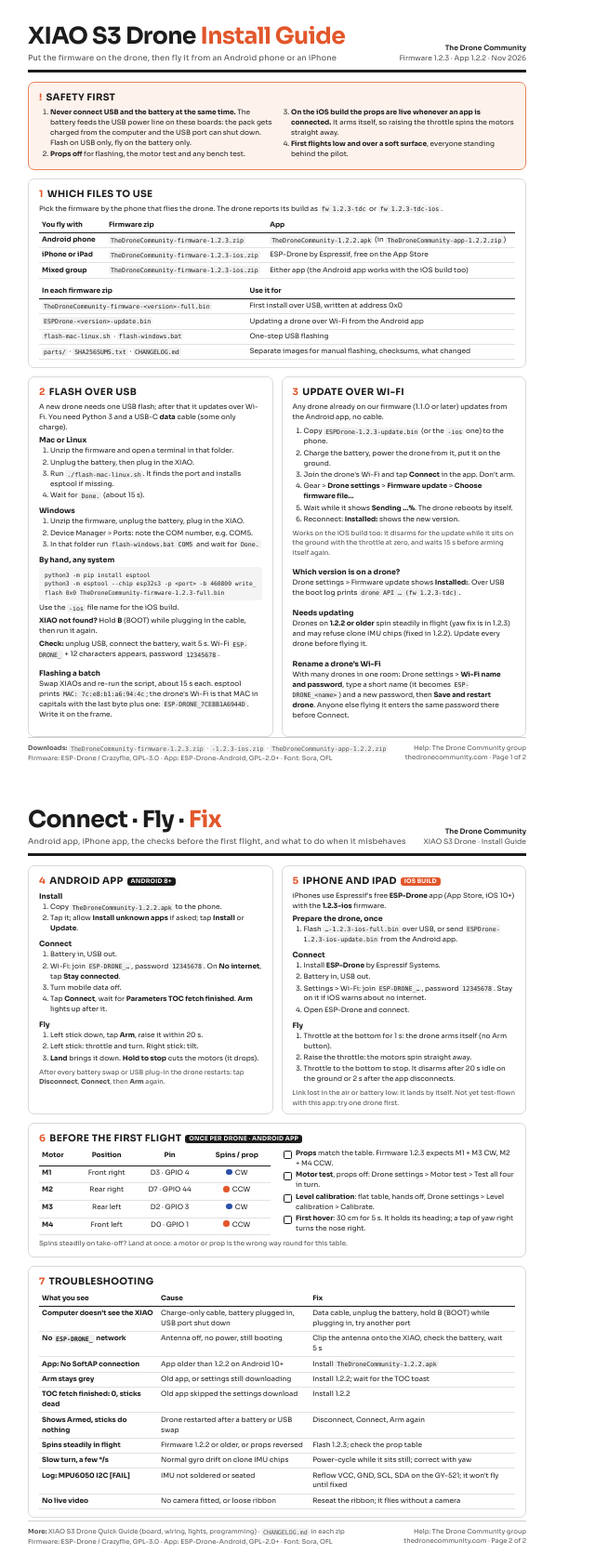
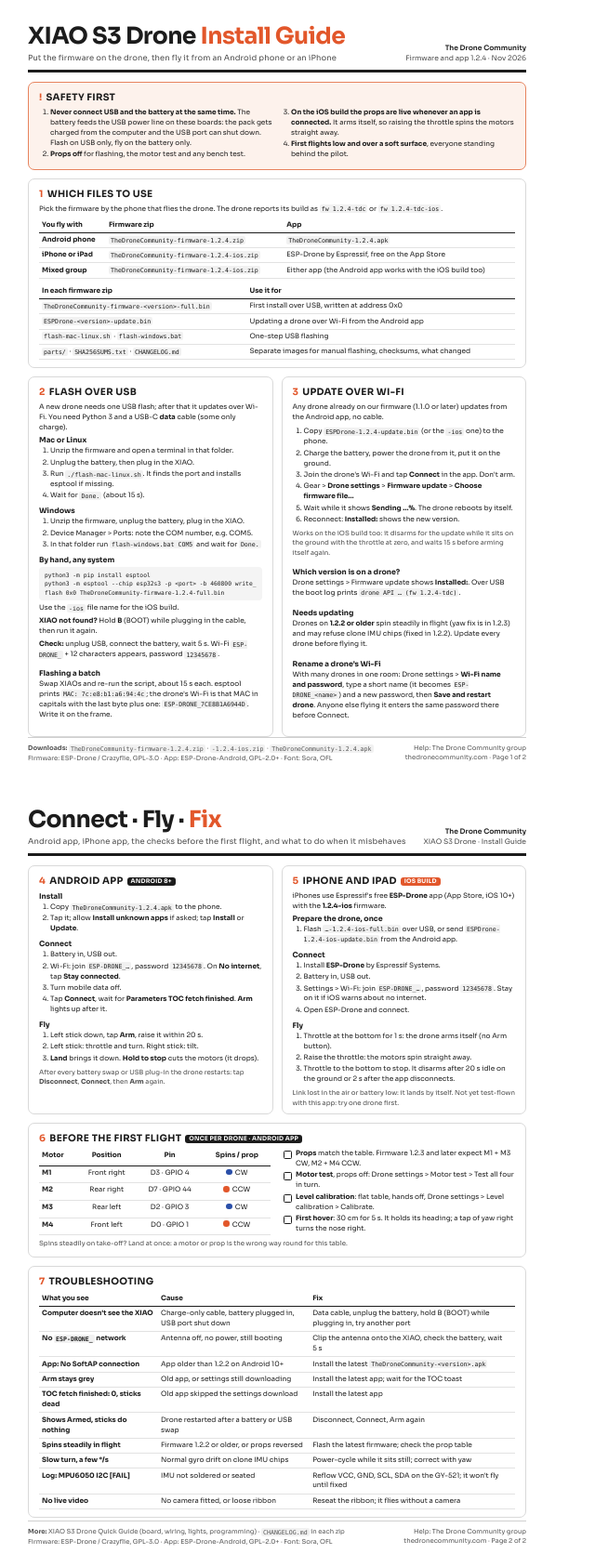
Before and after one commit to AmeyaUpalanchi/xiao-s3-drone, a plain HTML site: page docs/install-guide/install-guide.html in a window 1280 px wide. Shown: the whole page at 93% size, without its empty margins (0-640 px from the left). Drawn offline with Linux system fonts and the light colour scheme.

Commit message:
Fix issues found by testing the guide from a fresh clone
- README: drop 'idf.py set-target' (it reset HTTPD_MAX_URI_LEN to 64); note that the
  terminal app build needs ANDROID_HOME; name the exact release files
- sdkconfig.defaults.esp32s3: HTTPD_MAX_URI_LEN 512, matching the shipped sdkconfig
- package-release.sh: build the iOS variant too and write separate firmware zips,
  the APK and a combined package with both guides; check the version string first
- App versionName 1.2.4 so app and firmware share one version
- Install guide: 1.2.4 file names

```diff
--- a/docs/install-guide/install-guide.html
+++ b/docs/install-guide/install-guide.html
@@ -61,7 +61,7 @@ footer .rt { text-align: right; }
       <h1>XIAO S3 Drone <em>Install Guide</em></h1>
       <p class="sub">Put the firmware on the drone, then fly it from an Android phone or an iPhone</p>
     </div>
-    <div class="org"><b>The Drone Community</b><br>Firmware 1.2.3 · App 1.2.2 · Nov 2026</div>
+    <div class="org"><b>The Drone Community</b><br>Firmware and app 1.2.4 · Nov 2026</div>
   </header>
 
   <div class="grid" style="top:88px">
@@ -77,12 +77,12 @@ footer .rt { text-align: right; }
 
     <div class="panel full">
       <h2><i>1</i>Which files to use</h2>
-      <p>Pick the firmware by the phone that flies the drone. The drone reports its build as <code>fw 1.2.3-tdc</code> or <code>fw 1.2.3-tdc-ios</code>.</p>
+      <p>Pick the firmware by the phone that flies the drone. The drone reports its build as <code>fw 1.2.4-tdc</code> or <code>fw 1.2.4-tdc-ios</code>.</p>
       <table class="files" style="margin-top:4px">
         <tr><th>You fly with</th><th>Firmware zip</th><th>App</th></tr>
-        <tr><td>Android phone</td><td><code>TheDroneCommunity-firmware-1.2.3.zip</code></td><td><code>TheDroneCommunity-1.2.2.apk</code> (in <code>TheDroneCommunity-app-1.2.2.zip</code>)</td></tr>
-        <tr><td>iPhone or iPad</td><td><code>TheDroneCommunity-firmware-1.2.3-ios.zip</code></td><td>ESP-Drone by Espressif, free on the App Store</td></tr>
-        <tr><td>Mixed group</td><td><code>TheDroneCommunity-firmware-1.2.3-ios.zip</code></td><td>Either app (the Android app works with the iOS build too)</td></tr>
+        <tr><td>Android phone</td><td><code>TheDroneCommunity-firmware-1.2.4.zip</code></td><td><code>TheDroneCommunity-1.2.4.apk</code></td></tr>
+        <tr><td>iPhone or iPad</td><td><code>TheDroneCommunity-firmware-1.2.4-ios.zip</code></td><td>ESP-Drone by Espressif, free on the App Store</td></tr>
+        <tr><td>Mixed group</td><td><code>TheDroneCommunity-firmware-1.2.4-ios.zip</code></td><td>Either app (the Android app works with the iOS build too)</td></tr>
       </table>
       <table style="margin-top:6px">
         <tr><th>In each firmware zip</th><th>Use it for</th></tr>
@@ -111,7 +111,7 @@ footer .rt { text-align: right; }
       </ol>
       <h3>By hand, any system</h3>
 <pre>python3 -m pip install esptool
-python3 -m esptool --chip esp32s3 -p &lt;port&gt; -b 460800 write_flash 0x0 TheDroneCommunity-firmware-1.2.3-full.bin</pre>
+python3 -m esptool --chip esp32s3 -p &lt;port&gt; -b 460800 write_flash 0x0 TheDroneCommunity-firmware-1.2.4-full.bin</pre>
       <p>Use the <code>-ios</code> file name for the iOS build.</p>
       <p><b>XIAO not found?</b> Hold <b>B</b> (BOOT) while plugging in the cable, then run it again.</p>
       <p><b>Check:</b> unplug USB, connect the battery, wait 5&nbsp;s. Wi-Fi <code>ESP-DRONE_</code> + 12 characters appears, password <code>12345678</code>.</p>
@@ -123,7 +123,7 @@ python3 -m esptool --chip esp32s3 -p &lt;port&gt; -b 460800 write_flash 0x0 TheD
       <h2><i>3</i>Update over Wi-Fi</h2>
       <p>Any drone already on our firmware (1.1.0 or later) updates from the Android app, no cable.</p>
       <ol style="margin-top:4px">
-        <li>Copy <code>ESPDrone-1.2.3-update.bin</code> (or the <code>-ios</code> one) to the phone.</li>
+        <li>Copy <code>ESPDrone-1.2.4-update.bin</code> (or the <code>-ios</code> one) to the phone.</li>
         <li>Charge the battery, power the drone from it, put it on the ground.</li>
         <li>Join the drone's Wi-Fi and tap <b>Connect</b> in the app. Don't arm.</li>
         <li>Gear &gt; <b>Drone settings</b> &gt; <b>Firmware update</b> &gt; <b>Choose firmware file…</b></li>
@@ -132,7 +132,7 @@ python3 -m esptool --chip esp32s3 -p &lt;port&gt; -b 460800 write_flash 0x0 TheD
       </ol>
       <p class="note">Works on the iOS build too: it disarms for the update while it sits on the ground with the throttle at zero, and waits 15&nbsp;s before arming itself again.</p>
       <h3 style="margin-top:10px">Which version is on a drone?</h3>
-      <p>Drone settings &gt; Firmware update shows <b>Installed:</b>. Over USB the boot log prints <code>drone API … (fw 1.2.3-tdc)</code>.</p>
+      <p>Drone settings &gt; Firmware update shows <b>Installed:</b>. Over USB the boot log prints <code>drone API … (fw 1.2.4-tdc)</code>.</p>
       <h3 style="margin-top:10px">Needs updating</h3>
       <p>Drones on <b>1.2.2 or older</b> spin steadily in flight (yaw fix is in 1.2.3) and may refuse clone IMU chips (fixed in 1.2.2). Update every drone before flying it.</p>
       <h3 style="margin-top:10px">Rename a drone's Wi-Fi</h3>
@@ -141,7 +141,7 @@ python3 -m esptool --chip esp32s3 -p &lt;port&gt; -b 460800 write_flash 0x0 TheD
   </div>
 
   <footer>
-    <span><b>Downloads:</b> <code>TheDroneCommunity-firmware-1.2.3.zip</code> · <code>-1.2.3-ios.zip</code> · <code>TheDroneCommunity-app-1.2.2.zip</code><br>Firmware: ESP-Drone / Crazyflie, GPL-3.0 · App: ESP-Drone-Android, GPL-2.0+ · Font: Sora, OFL</span>
+    <span><b>Downloads:</b> <code>TheDroneCommunity-firmware-1.2.4.zip</code> · <code>-1.2.4-ios.zip</code> · <code>TheDroneCommunity-1.2.4.apk</code><br>Firmware: ESP-Drone / Crazyflie, GPL-3.0 · App: ESP-Drone-Android, GPL-2.0+ · Font: Sora, OFL</span>
     <span class="rt">Help: The Drone Community group<br>thedronecommunity.com · Page 1 of 2</span>
   </footer>
 </section>
@@ -160,7 +160,7 @@ python3 -m esptool --chip esp32s3 -p &lt;port&gt; -b 460800 write_flash 0x0 TheD
       <h2><i>4</i>Android app<span class="tag dark">Android 8+</span></h2>
       <h3>Install</h3>
       <ol>
-        <li>Copy <code>TheDroneCommunity-1.2.2.apk</code> to the phone.</li>
+        <li>Copy <code>TheDroneCommunity-1.2.4.apk</code> to the phone.</li>
         <li>Tap it; allow <b>Install unknown apps</b> if asked; tap <b>Install</b> or <b>Update</b>.</li>
       </ol>
       <h3>Connect</h3>
@@ -181,10 +181,10 @@ python3 -m esptool --chip esp32s3 -p &lt;port&gt; -b 460800 write_flash 0x0 TheD
 
     <div class="panel" style="height:268px">
       <h2><i>5</i>iPhone and iPad<span class="tag">iOS build</span></h2>
-      <p>iPhones use Espressif's free <b>ESP-Drone</b> app (App Store, iOS 10+) with the <b>1.2.3-ios</b> firmware.</p>
+      <p>iPhones use Espressif's free <b>ESP-Drone</b> app (App Store, iOS 10+) with the <b>1.2.4-ios</b> firmware.</p>
       <h3>Prepare the drone, once</h3>
       <ol>
-        <li>Flash <code>…-1.2.3-ios-full.bin</code> over USB, or send <code>ESPDrone-1.2.3-ios-update.bin</code> from the Android app.</li>
+        <li>Flash <code>…-1.2.4-ios-full.bin</code> over USB, or send <code>ESPDrone-1.2.4-ios-update.bin</code> from the Android app.</li>
       </ol>
       <h3>Connect</h3>
       <ol>
@@ -213,7 +213,7 @@ python3 -m esptool --chip esp32s3 -p &lt;port&gt; -b 460800 write_flash 0x0 TheD
           <tr><td><b>M4</b></td><td>Front left</td><td>D0 · GPIO 1</td><td><s class="dot ccw"></s>CCW</td></tr>
         </table>
         <ul class="check">
-          <li><b>Props</b> match the table. Firmware 1.2.3 expects M1 + M3 CW, M2 + M4 CCW.</li>
+          <li><b>Props</b> match the table. Firmware 1.2.3 and later expect M1 + M3 CW, M2 + M4 CCW.</li>
           <li><b>Motor test</b>, props off: Drone settings &gt; Motor test &gt; Test all four in turn.</li>
           <li><b>Level calibration</b>: flat table, hands off, Drone settings &gt; Level calibration &gt; Calibrate.</li>
           <li><b>First hover</b>: 30&nbsp;cm for 5&nbsp;s. It holds its heading; a tap of yaw right turns the nose right.</li>
@@ -228,11 +228,11 @@ python3 -m esptool --chip esp32s3 -p &lt;port&gt; -b 460800 write_flash 0x0 TheD
         <tr><th>What you see</th><th>Cause</th><th>Fix</th></tr>
         <tr><td>Computer doesn't see the XIAO</td><td>Charge-only cable, battery plugged in, USB port shut down</td><td>Data cable, unplug the battery, hold B (BOOT) while plugging in, try another port</td></tr>
         <tr><td>No <code>ESP-DRONE_</code> network</td><td>Antenna off, no power, still booting</td><td>Clip the antenna onto the XIAO, check the battery, wait 5&nbsp;s</td></tr>
-        <tr><td>App: No SoftAP connection</td><td>App older than 1.2.2 on Android 10+</td><td>Install <code>TheDroneCommunity-1.2.2.apk</code></td></tr>
-        <tr><td>Arm stays grey</td><td>Old app, or settings still downloading</td><td>Install 1.2.2; wait for the TOC toast</td></tr>
-        <tr><td>TOC fetch finished: 0, sticks dead</td><td>Old app skipped the settings download</td><td>Install 1.2.2</td></tr>
+        <tr><td>App: No SoftAP connection</td><td>App older than 1.2.2 on Android 10+</td><td>Install the latest <code>TheDroneCommunity-&lt;version&gt;.apk</code></td></tr>
+        <tr><td>Arm stays grey</td><td>Old app, or settings still downloading</td><td>Install the latest app; wait for the TOC toast</td></tr>
+        <tr><td>TOC fetch finished: 0, sticks dead</td><td>Old app skipped the settings download</td><td>Install the latest app</td></tr>
         <tr><td>Shows Armed, sticks do nothing</td><td>Drone restarted after a battery or USB swap</td><td>Disconnect, Connect, Arm again</td></tr>
-        <tr><td>Spins steadily in flight</td><td>Firmware 1.2.2 or older, or props reversed</td><td>Flash 1.2.3; check the prop table</td></tr>
+        <tr><td>Spins steadily in flight</td><td>Firmware 1.2.2 or older, or props reversed</td><td>Flash the latest firmware; check the prop table</td></tr>
         <tr><td>Slow turn, a few °/s</td><td>Normal gyro drift on clone IMU chips</td><td>Power-cycle while it sits still; correct with yaw</td></tr>
         <tr><td>Log: MPU6050 I2C [FAIL]</td><td>IMU not soldered or seated</td><td>Reflow VCC, GND, SCL, SDA on the GY-521; it won't fly until fixed</td></tr>
         <tr><td>No live video</td><td>No camera fitted, or loose ribbon</td><td>Reseat the ribbon; it flies without a camera</td></tr>
```
Also changed, not shown: docs/DEVELOPER.md (+0 -1 lines), tools/QUICKSTART.template.md (+3 -1 lines), tools/README-iOS.template.txt (added, +27 -0 lines), README.md, tools/CHANGELOG.md, 6 other files.
